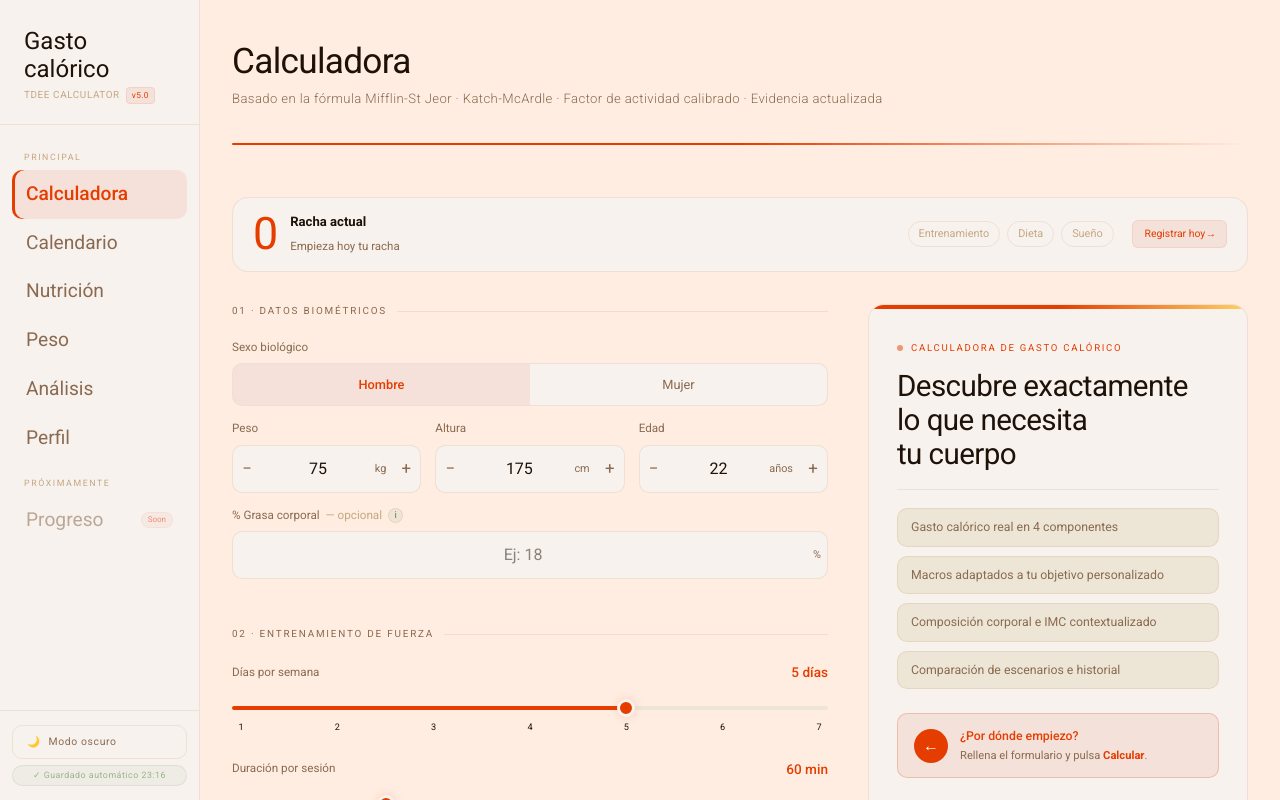
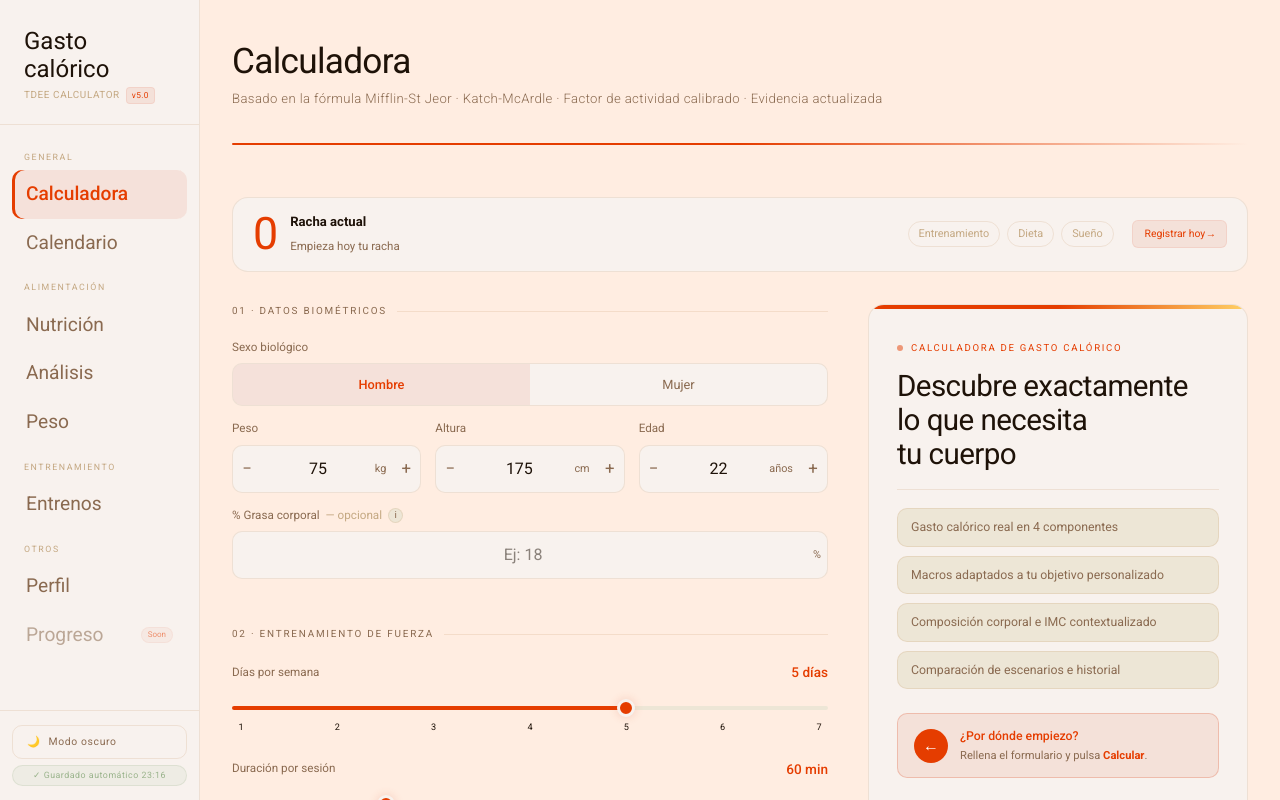
Before and after one commit to LuFiCres/MiCalculadora, a React (Vite) app: page / in a window 1280 px wide. Shown: the top 800 px of the page. Built offline with nearby package versions, Linux system fonts and the light colour scheme.

Commit message:
v4.app.test

```diff
--- a/src/App.jsx
+++ b/src/App.jsx
@@ -4118,20 +4118,31 @@ export default function App() {
 
 const NAV = [
   {
-      section: "Principal",
+    section: "General",
     items: [
-        {id:"calculator",  label:"Calculadora"},
-        {id:"calendar",    label:"Calendario"},
-        {id:"nutrition",   label:"Nutrición"},
-        {id:"peso",        label:"Peso"},
-        {id:"analisis",    label:"Análisis"},
-        {id:"profile",     label:"Perfil"},
+      { id:"calculator", label:"Calculadora" },
+      { id:"calendar",   label:"Calendario" },
     ]
   },
   {
-      section: "Próximamente",
+    section: "Alimentación",
     items: [
-        {id:"progress",   label:"Progreso",    badge:"Soon"},
+      { id:"nutrition",  label:"Nutrición" },
+      { id:"analisis",   label:"Análisis" },
+      { id:"peso",       label:"Peso" },
+    ]
+  },
+  {
+    section: "Entrenamiento",
+    items: [
+      { id:"entrenos",   label:"Entrenos" },
+    ]
+  },
+  {
+    section: "Otros",
+    items: [
+      { id:"profile",    label:"Perfil" },
+      { id:"progress",   label:"Progreso", badge:"Soon" },
     ]
   },
 ];
@@ -4187,6 +4198,7 @@ export default function App() {
           {page==="peso"       && <PesoPage/>}
           {page==="analisis"   && <AnalysisPage onNavigate={navigate}/>}
           {page==="profile"    && <ProfilePage onNavigate={navigate}/>}
+          {page==="entrenos"   && <EntrenosPage/>}
           {page==="progress"   && (
             <div className="page-header" style={{borderBottom:"none"}}>
               <h1><em>Progreso</em></h1>
```
Lines whose indentation alone changed are shown as unchanged.
